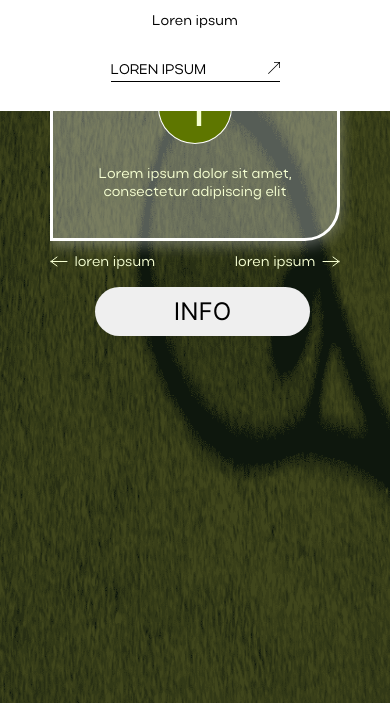
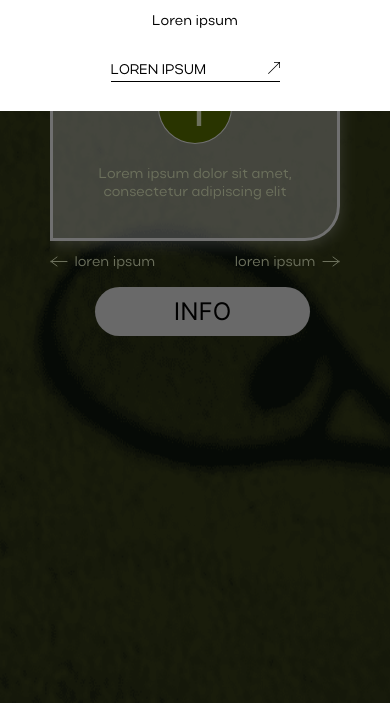
Before and after one commit to Papitozz/EpcHunters, a plain HTML site: page index.html in a window 390 px wide. Both pictures are taken after a click on the element 367 px from the left and 50 px from the top of the page. Shown: the part 141-844 px from the top of the page. Drawn offline with Linux system fonts and the light colour scheme.

Commit message:
final version EpcHunters

```diff
--- a/index.html
+++ b/index.html
@@ -7,6 +7,7 @@
     <title>Epc Hunters</title>
 </head>
 <body>
+    <div class="overlay"></div>
     <div class="container">
         <header class="header">
             <a href="index.html" class="logo">Epc Hunters</a>
--- a/main.css
+++ b/main.css
@@ -39,6 +39,25 @@ button, input {
     height: 100vh;
     background: url('assets/bg.png') no-repeat;
     background-size: 100% 100%;
+}
+
+.overlay {
+    position: fixed;
+    top: 0;
+    left: 0;
+    width: 100%;
+    height: 100%;
+    background-color: rgba(0, 0, 0, 0.56);
+    z-index: 10;
+    opacity: 0;
+    visibility: hidden;
+    transition: opacity 0.4s ease-in-out, visibility 0s 0.4s;
+}
+
+.overlay.active {
+    opacity: 1;
+    visibility: visible;
+    transition: opacity 0.4s ease-in-out, visibility 0s 0s;
 }
 
 /* header */
@@ -429,6 +448,7 @@ button, input {
         padding: 44px 18px;
         gap: 22px;
         margin-top: 15px;
+        background-color: rgba(255, 255, 255, 0.5);
     }
 
     .card-text {
@@ -476,7 +496,7 @@ button, input {
     }
 }
 
-@media screen and (max-height: 644px), screen and (max-width: 1000px) {
+@media screen and (max-height: 664px), screen and (max-width: 1000px) {
     .main {
         margin-top: 30px;
     }
@@ -497,6 +517,7 @@ button, input {
 }
 
 @media screen and (max-width: 880px) {
+
     .header {
         justify-content: space-between;
     }
@@ -558,13 +579,16 @@ button, input {
         filter: invert(1);
     }
 
-    /* .container {
-        background-color: rgba(0, 0, 0, 0.56);
-    } */
-
     .burger-btn {
         display: flex;
         flex-direction: column;
         justify-content: space-between;
     }
 }
+
+@media screen and (max-width: 400px) {
+    .container {
+        background: url('assets/bg-mobile.png') no-repeat;
+        background-size: 100% 100%;
+    }
+}
--- a/main.js
+++ b/main.js
@@ -93,21 +93,20 @@ window.addEventListener('DOMContentLoaded', () => {
     const burger = document.querySelector('.burger');
     const burgerBtn = document.querySelector('.burger-btn');
     const logo = document.querySelector('.logo');
-    const body = document.body;
     const loren = document.querySelector('.loren');
+    const overlay = document.querySelector('.overlay');
 
     burgerBtn.addEventListener('click', e => {
         burgerBtn.classList.toggle('active');
         burger.classList.toggle('active');
+        overlay.classList.toggle('active');
 
          if (burgerBtn.classList.contains('active')) {
             logo.style.color = '#F2F3EF';
-            body.style.backgroundColor = 'rgba(0, 0, 0, 0.56)';
             loren.style.display = 'inline';
         } else {
             loren.style.display = 'none';
             logo.style.color = '#fff';
-            body.style.overflow = '';
         }
     })
 })
```
Also changed, not shown: assets/bg-mobile.png (added).
